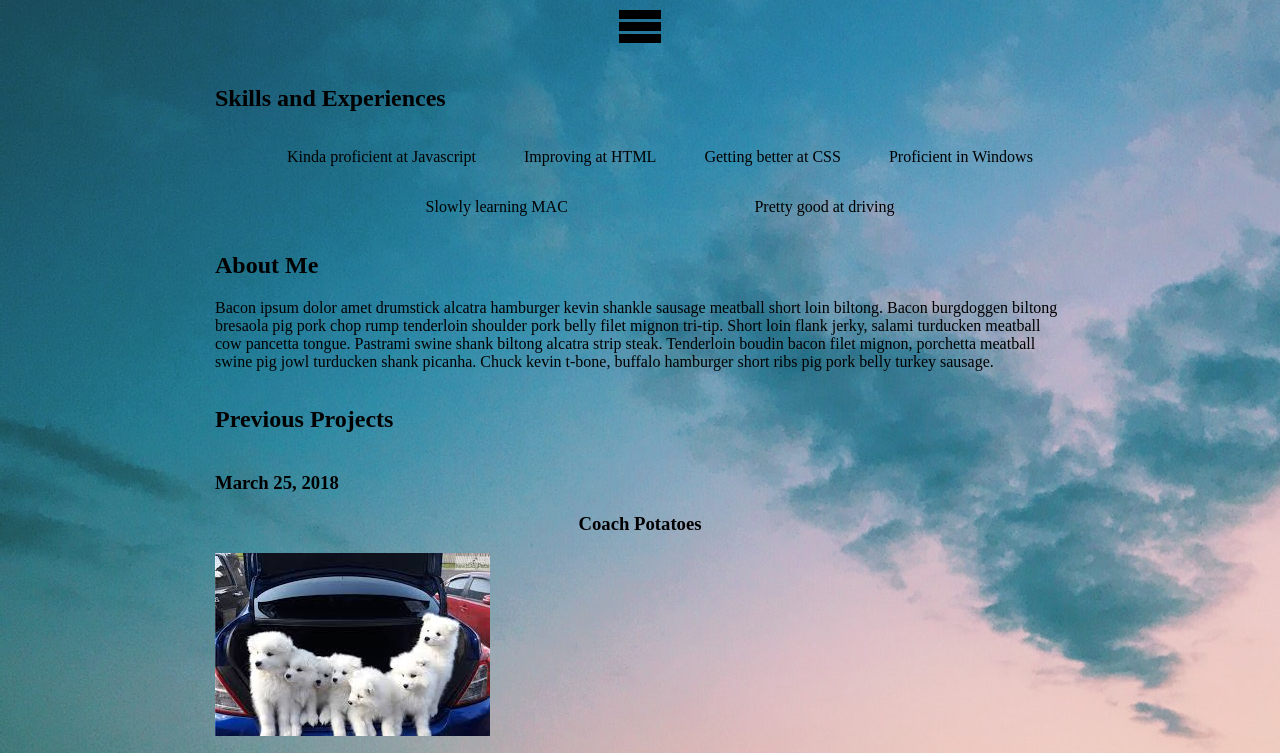
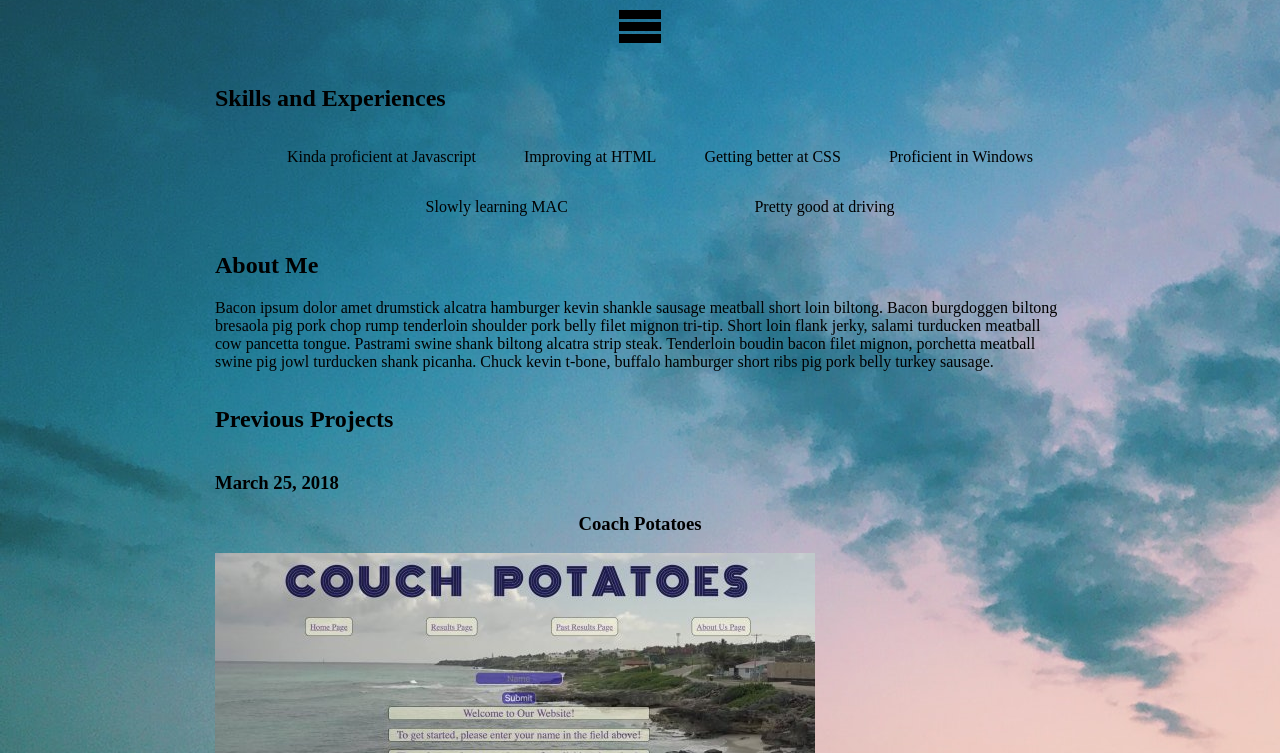
Before and after one commit to DavidChhing/BCP2-portfolio, a plain HTML site: page index.html in a window 1280 px wide. Shown: the part 135-888 px from the top of the page. Drawn offline with nearby package versions, Linux system fonts and the light colour scheme; files whose address does not match are found by name.

Commit message:
adding project photos

```diff
--- a/CSS/base.css
+++ b/CSS/base.css
@@ -18,4 +18,7 @@ input {
     display: flex;
     justify-content: center;
     width: 100%;
+}
+img {
+    max-width: 100%;
   }
--- a/JS/projectInfo.js
+++ b/JS/projectInfo.js
@@ -4,22 +4,22 @@ var rawData = [
     {
         completeDate: "March 25, 2018",
         projectName: "Coach Potatoes",
-        body: "<img src='../Images/samoyed1.jpeg' alt='Samoyed Puppies'></br> <p>Lorem ipsum dolor amet iceland you probably haven't heard of them mlkshk post-ironic plaid. Bicycle rights deep v chillwave, dreamcatcher la croix sartorial slow-carb readymade distillery squid tacos iceland. Taxidermy sustainable mustache cloud bread cray. Beard gluten-free poke kitsch bushwick sustainable. Palo santo fashion axe poke master cleanse, salvia kombucha 90's adaptogen.<p>",
+        body: "<img src='../Images/resizedcoachpotatoes.jpg' alt='Samoyed Puppies'></br> <p>Lorem ipsum dolor amet iceland you probably haven't heard of them mlkshk post-ironic plaid. Bicycle rights deep v chillwave, dreamcatcher la croix sartorial slow-carb readymade distillery squid tacos iceland. Taxidermy sustainable mustache cloud bread cray. Beard gluten-free poke kitsch bushwick sustainable. Palo santo fashion axe poke master cleanse, salvia kombucha 90's adaptogen.<p>",
     },
     {
         completeDate: "March 17, 2018",
         projectName: "Market Analysis App",
-        body: "<img src='../Images/samoyed2.jpeg' alt='More Samoyed Puppies'></br> <p>Disrupt single-origin coffee snackwave literally bespoke. Post-ironic crucifix squid, twee stumptown shoreditch lumbersexual swag etsy affogato sustainable. +1 fixie ramps heirloom, shabby chic put a bird on it paleo leggings forage. Cronut deep v cornhole hot chicken squid dreamcatcher lumbersexual jianbing. Vegan trust fund VHS heirloom succulents.<p>",
+        body: "<img src='../Images/resizedbusmall.jpg' alt='More Samoyed Puppies'></br> <p>Disrupt single-origin coffee snackwave literally bespoke. Post-ironic crucifix squid, twee stumptown shoreditch lumbersexual swag etsy affogato sustainable. +1 fixie ramps heirloom, shabby chic put a bird on it paleo leggings forage. Cronut deep v cornhole hot chicken squid dreamcatcher lumbersexual jianbing. Vegan trust fund VHS heirloom succulents.<p>",
     },
     {
         completeDate: "February 27, 2018",
         projectName: "Salmon Cookie Stand",
-        body: "<img src='../Images/samoyed3.jpeg' alt='Samoyed with Santa Hats'></br> <p>Sriracha austin poutine irony next level, 3 wolf moon bespoke pour-over mustache typewriter hella ramps bushwick. Etsy cred offal microdosing meditation chillwave. Small batch tumblr raw denim, beard slow-carb iceland la croix artisan distillery whatever. Twee coloring book echo park williamsburg polaroid typewriter, four dollar toast thundercats activated charcoal meditation direct trade marfa.<p>",
+        body: "<img src='../Images/resizedsalmoncookie.jpg' alt='Samoyed with Santa Hats'></br> <p>Sriracha austin poutine irony next level, 3 wolf moon bespoke pour-over mustache typewriter hella ramps bushwick. Etsy cred offal microdosing meditation chillwave. Small batch tumblr raw denim, beard slow-carb iceland la croix artisan distillery whatever. Twee coloring book echo park williamsburg polaroid typewriter, four dollar toast thundercats activated charcoal meditation direct trade marfa.<p>",
     },
     {
         completeDate: "February 15,2018",
         projectName: "Guessing Game",
-        body: "<img src='../Images/samoyed4.jpeg' alt='Super Happy Samoyed'></br> <p>Salvia chartreuse letterpress franzen coloring book locavore readymade. Migas tacos chartreuse, jianbing sustainable fam drinking vinegar godard retro adaptogen. Letterpress cronut +1, humblebrag palo santo coloring book DIY iceland messenger bag tumblr yr tilde hoodie venmo copper mug. Migas af salvia, dreamcatcher heirloom pour-over affogato portland meggings fingerstache pok pok vape sartorial photo booth forage. Woke viral seitan, mlkshk shabby chic la croix kombucha offal echo park banh mi microdosing.<p>",
+        body: "<img src='../Images/resizedguessinggame.jpg' alt='Super Happy Samoyed'></br> <p>Salvia chartreuse letterpress franzen coloring book locavore readymade. Migas tacos chartreuse, jianbing sustainable fam drinking vinegar godard retro adaptogen. Letterpress cronut +1, humblebrag palo santo coloring book DIY iceland messenger bag tumblr yr tilde hoodie venmo copper mug. Migas af salvia, dreamcatcher heirloom pour-over affogato portland meggings fingerstache pok pok vape sartorial photo booth forage. Woke viral seitan, mlkshk shabby chic la croix kombucha offal echo park banh mi microdosing.<p>",
 
     },
 ];
```
Also changed, not shown: Images/projectphoto1.jpeg (deleted), Images/resizedbusmall.jpg (added), Images/resizedcoachpotatoes.jpg (added), Images/resizedguessinggame.jpg (added), Images/resizedsalmoncookie.jpg (added), Images/salmonCookies.png (added).
